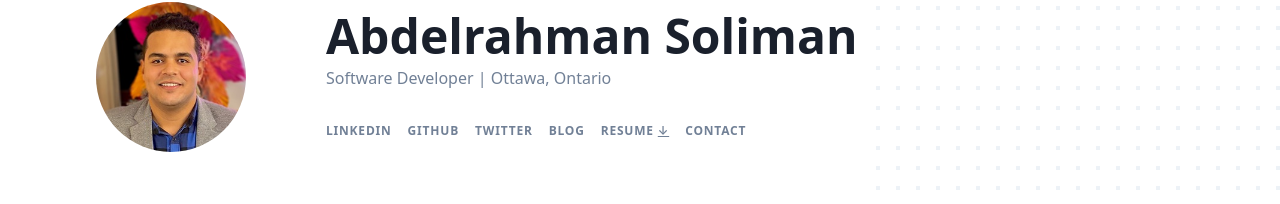
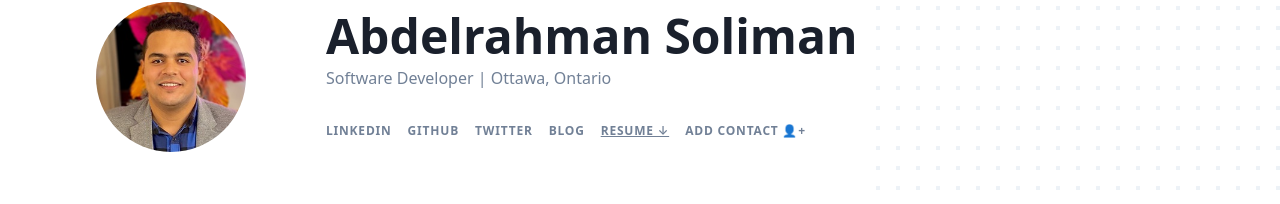
Before and after one commit to asolimandev/asoliman.dev, a Gatsby site: page / in a window 1280 px wide. Shown: the part 94-298 px from the top of the page. Built offline with nearby package versions, Linux system fonts and the light colour scheme; Gatsby itself is replaced by a stand-in of ours.

Commit message:
helloworld

```diff
--- a/src/components/header/index.jsx
+++ b/src/components/header/index.jsx
@@ -72,12 +72,12 @@ const Header = ({ metadata = {}, noBlog = false }) => {
           )}
           <li className={classes.item}>
             <a className={classes.link} href={resumeFile} type="pdf" download="Abdelrahman_Soliman_Resume.pdf">
-              Resume <u>↓</u>
+              <u>Resume ↓</u>
             </a>
           </li>
           <li className={classes.item}>
             <a className={classes.link} href={vcfDataUrl} download="asoliman.vcf">
-              Contact
+              Add Contact 👤+
             </a>
           </li>
         </ul>
```
